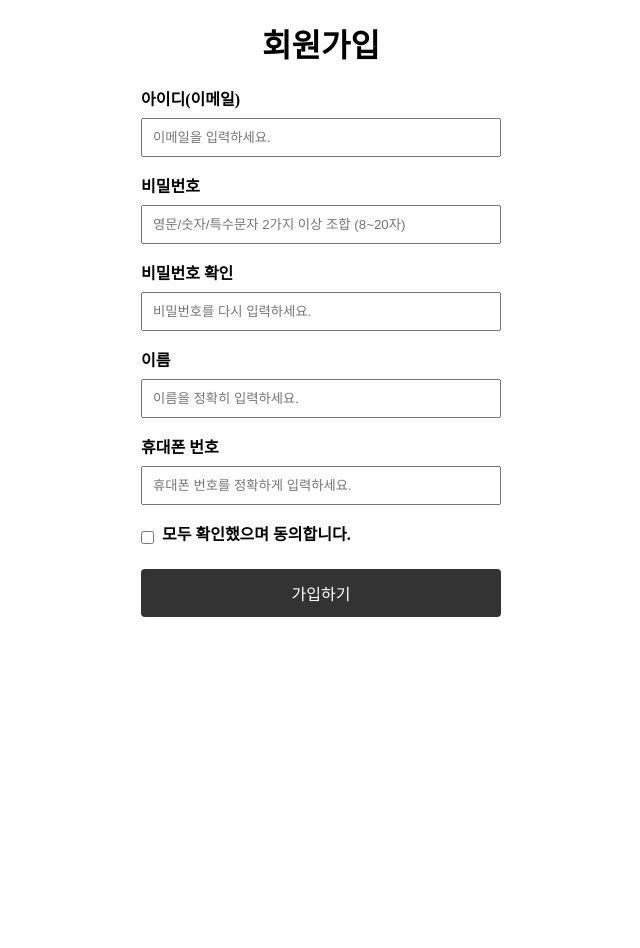
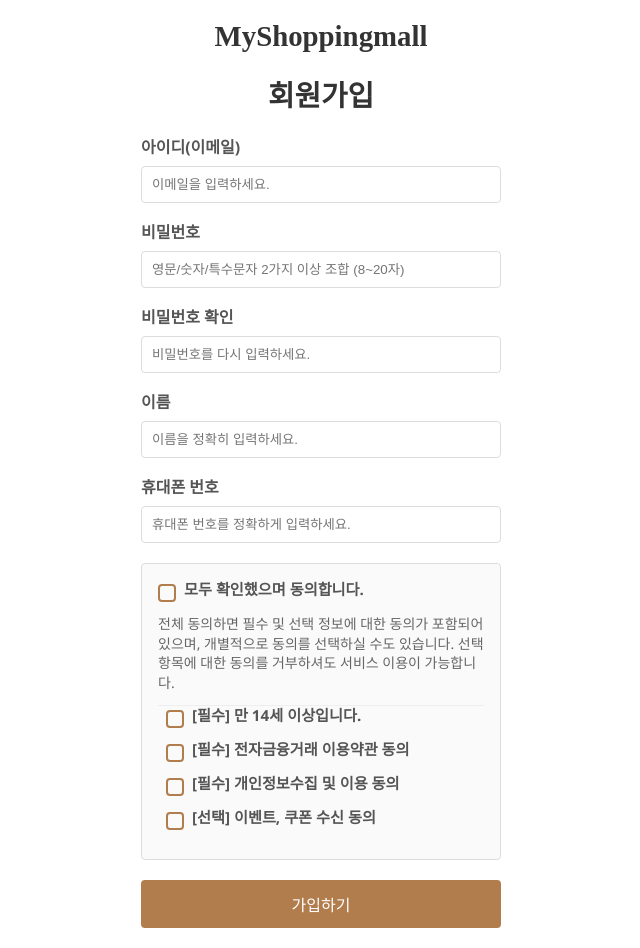
Before and after one commit to youseonghyeon/shopping-vue, a Vue app: page /signup in a window 1280 px wide. Shown: the whole page, without its empty margins (319-959 px from the left). Before the commit the page ends 800 px from the top, so only its background shows below. Built offline with nearby package versions, Linux system fonts and the light colour scheme.

Commit message:
feat: 아이디/비밀번호 찾기 페이지 UI 개선 및 라우팅 추가, 장바구니 페이지에 BottomNav 컴포넌트 추가

```diff
--- /dev/null
+++ b/src/assets/styles.css
@@ -0,0 +1,6 @@
+.logo {
+    font-size: 1.6em;
+    font-weight: bold;
+    font-family: "Times New Roman";
+    color: #333333;
+}
--- a/src/main.js
+++ b/src/main.js
@@ -4,6 +4,7 @@ import router from './router'
 import {library} from '@fortawesome/fontawesome-svg-core'
 import {faHome, faSearch, faShoppingCart, faUser} from '@fortawesome/free-solid-svg-icons'
 import {FontAwesomeIcon} from '@fortawesome/vue-fontawesome'
+import '@/assets/styles.css'
 
 library.add(faSearch, faHome, faUser, faShoppingCart)
 
--- /dev/null
+++ b/src/utils/navigation.js
@@ -0,0 +1,5 @@
+import router from "@/router/index.js"
+
+export function goMain() {
+    router.push('/');
+}
--- a/src/views/Cart.vue
+++ b/src/views/Cart.vue
@@ -13,15 +13,18 @@
       </ul>
       <p v-if="cartItems.length === 0">장바구니가 비어 있습니다.</p>
     </div>
+    <BottomNav />
   </div>
 </template>
 
 <script>
 import HeaderComponent from '../components/Header.vue'
+import BottomNav from "@/components/BottomNav.vue";
 
 export default {
   name: 'Cart',
   components: {
+    BottomNav,
     HeaderComponent
   },
   data() {
--- a/src/views/FindCredentials.vue
+++ b/src/views/FindCredentials.vue
@@ -1,5 +1,6 @@
 <template>
   <div class="find-account-page">
+    <div class="find-container">
       <h1>아이디/비밀번호 찾기</h1>
       <div class="tabs">
         <button :class="{ active: activeTab === 'findId' }" @click="activeTab = 'findId'">
@@ -14,27 +15,55 @@
         <form v-if="activeTab === 'findId'" @submit.prevent="handleFindId">
           <div class="form-group">
             <label for="findIdName">이름</label>
-          <input type="text" id="findIdName" v-model="findId.name" placeholder="이름을 입력하세요" required />
+            <input
+                type="text"
+                id="findIdName"
+                v-model="findId.name"
+                placeholder="이름을 입력하세요"
+                required
+            />
           </div>
           <div class="form-group">
             <label for="findIdEmail">이메일</label>
-          <input type="email" id="findIdEmail" v-model="findId.email" placeholder="이메일을 입력하세요" required />
+            <input
+                type="email"
+                id="findIdEmail"
+                v-model="findId.email"
+                placeholder="이메일을 입력하세요"
+                required
+            />
           </div>
           <button type="submit">아이디 찾기</button>
         </form>
-
         <!-- 비밀번호 찾기 폼 -->
         <form v-if="activeTab === 'findPassword'" @submit.prevent="handleFindPassword">
           <div class="form-group">
             <label for="findPwUserId">아이디</label>
-          <input type="text" id="findPwUserId" v-model="findPassword.userId" placeholder="아이디를 입력하세요" required />
+            <input
+                type="text"
+                id="findPwUserId"
+                v-model="findPassword.userId"
+                placeholder="아이디를 입력하세요"
+                required
+            />
           </div>
           <div class="form-group">
             <label for="findPwEmail">이메일</label>
-          <input type="email" id="findPwEmail" v-model="findPassword.email" placeholder="이메일을 입력하세요" required />
+            <input
+                type="email"
+                id="findPwEmail"
+                v-model="findPassword.email"
+                placeholder="이메일을 입력하세요"
+                required
+            />
           </div>
           <button type="submit">비밀번호 찾기</button>
         </form>
+      </div>
+      <div class="links">
+        <router-link to="/login">로그인</router-link>
+        <router-link to="/signup">회원가입</router-link>
+      </div>
     </div>
   </div>
 </template>
@@ -69,35 +98,48 @@ const handleFindPassword = () => {
 
 <style scoped>
 .find-account-page {
+  display: flex;
+  justify-content: center;
+  align-items: center;
+  min-height: 100vh;
+  background-color: #f5f5f5;
+  padding: 20px;
+}
+
+.find-container {
+  width: 100%;
   max-width: 400px;
-  margin: 0 auto;
-  padding: 20px;
+  background-color: #ffffff;
+  padding: 30px;
+  border-radius: 8px;
+  box-shadow: 0 4px 12px rgba(0, 0, 0, 0.1);
 }
 
 h1 {
   text-align: center;
   margin-bottom: 20px;
+  color: #333333;
+  font-size: 1.8em;
 }
 
 .tabs {
   display: flex;
-  justify-content: center;
   margin-bottom: 20px;
 }
 
 .tabs button {
   flex: 1;
   padding: 10px;
-  border: 1px solid #ccc;
-  background-color: #f9f9f9;
+  border: 1px solid #b27d4d;
+  background-color: transparent;
+  color: #b27d4d;
   cursor: pointer;
-  transition: background-color 0.3s;
+  transition: background-color 0.3s, color 0.3s;
 }
 
 .tabs button.active {
-  background-color: #007bff;
-  color: #fff;
-  border-color: #007bff;
+  background-color: #b27d4d;
+  color: #ffffff;
 }
 
 .tab-content {
@@ -112,6 +154,7 @@ label {
   display: block;
   margin-bottom: 5px;
   font-weight: bold;
+  color: #555555;
 }
 
 input {
@@ -120,13 +163,19 @@ input {
   box-sizing: border-box;
   border: 1px solid #ccc;
   border-radius: 4px;
+  transition: border-color 0.2s;
+}
+
+input:focus {
+  border-color: #b27d4d;
+  outline: none;
 }
 
 button[type="submit"] {
   width: 100%;
   padding: 10px;
-  background-color: #007bff;
-  color: #fff;
+  background-color: #b27d4d;
+  color: #ffffff;
   border: none;
   border-radius: 4px;
   cursor: pointer;
@@ -134,6 +183,22 @@ button[type="submit"] {
 }
 
 button[type="submit"]:hover {
-  background-color: #0056b3;
+  background-color: #9a633d;
+}
+
+.links {
+  margin-top: 20px;
+  text-align: center;
+}
+
+.links a {
+  margin: 0 5px;
+  color: #b27d4d;
+  text-decoration: none;
+  transition: color 0.3s;
+}
+
+.links a:hover {
+  text-decoration: underline;
 }
 </style>
--- a/src/views/Home.vue
+++ b/src/views/Home.vue
@@ -2,7 +2,6 @@
   <div class="container">
     <HeaderComponent />
     <Banner />
-
     <!-- 가격 정렬 버튼 영역 -->
     <div class="sort-buttons">
       <button
--- a/src/views/Login.vue
+++ b/src/views/Login.vue
@@ -1,6 +1,7 @@
 <template>
   <div class="login-page">
     <div class="login-container">
+      <h1 class="logo" @click="goMain()">MyShoppingmall</h1>
       <h1>로그인</h1>
       <form @submit.prevent="handleLogin">
         <div class="form-group">
@@ -33,8 +34,10 @@
 </template>
 
 <script>
-import http, {postRequest} from "@/api/http.js";
-import VueCookies, {set} from "vue-cookies";
+import http from "@/api/http.js";
+import VueCookies from "vue-cookies";
+import {goMain} from "@/utils/navigation.js";
+
 
 export default {
   name: "Login",
@@ -46,19 +49,19 @@ export default {
     };
   },
   methods: {
+    goMain,
     async handleLogin() {
       try {
         const response = await http.post("/login", {
           username: this.username,
           password: this.password,
         });
-
         if (response.data.status === "success") {
           // 로그인 성공 시 쿠키에 사용자 정보 저장
           VueCookies.set("user", response.data.user, this.rememberMe ? "7d" : "1h");
           alert("로그인 성공");
-          console.log("로그인 성공", response)
-          this.$router.push("/"); // 로그인 후 이동할 페이지
+          console.log("로그인 성공", response);
+          this.$router.push("/");
         }
       } catch (error) {
         console.error("로그인 실패:", error);
@@ -66,7 +69,7 @@ export default {
       }
     },
   },
-}
+};
 </script>
 
 <style scoped>
@@ -76,52 +79,63 @@ export default {
   align-items: center;
   min-height: 100vh;
   background-color: #f5f5f5;
+  padding: 20px;
 }
 
 .login-container {
   width: 100%;
   max-width: 400px;
-  padding: 20px;
-  background: #ffffff;
+  padding: 30px;
+  background-color: #ffffff;
   border-radius: 8px;
-  box-shadow: 0 2px 8px rgba(0, 0, 0, 0.1);
+  box-shadow: 0 4px 12px rgba(0, 0, 0, 0.1);
 }
 
 h1 {
   text-align: center;
-  margin-bottom: 20px;
+  margin-bottom: 25px;
   color: #333333;
+  font-size: 1.8em;
 }
 
 .form-group {
-  margin-bottom: 15px;
+  margin-bottom: 18px;
 }
 
 .form-group label {
   display: block;
   font-weight: bold;
-  margin-bottom: 5px;
+  margin-bottom: 8px;
   color: #555555;
+  font-size: 0.95em;
 }
 
 .form-group input {
   width: 100%;
-  padding: 10px;
+  padding: 12px;
+  font-size: 1em;
   border: 1px solid #ddd;
   border-radius: 4px;
+  transition: border-color 0.2s;
+}
+
+.form-group input:focus {
+  border-color: #b27d4d;
+  outline: none;
 }
 
 .options {
   display: flex;
   justify-content: space-between;
   align-items: center;
-  margin-bottom: 15px;
+  margin-bottom: 20px;
 }
 
 .options .find a {
   font-size: 0.9em;
   color: #b27d4d;
   text-decoration: none;
+  transition: color 0.2s;
 }
 
 .options .find a:hover {
@@ -135,13 +149,15 @@ h1 {
 
 .login-btn {
   width: 100%;
-  padding: 10px;
+  padding: 12px;
   background-color: #b27d4d;
   color: #ffffff;
   border: none;
   border-radius: 4px;
   font-size: 1em;
+  font-weight: bold;
   cursor: pointer;
+  transition: background-color 0.2s;
 }
 
 .login-btn:hover {
@@ -150,12 +166,13 @@ h1 {
 
 .signup {
   text-align: center;
-  margin-top: 20px;
+  margin-top: 25px;
 }
 
 .signup p {
   margin-bottom: 10px;
   color: #555555;
+  font-size: 0.95em;
 }
 
 .signup-btn {
@@ -167,10 +184,12 @@ h1 {
   color: #b27d4d;
   text-decoration: none;
   font-weight: bold;
+  transition: background-color 0.2s, color 0.2s;
 }
 
 .signup-btn:hover {
   background-color: #b27d4d;
   color: #ffffff;
 }
+
 </style>
--- a/src/views/ProductDetail.vue
+++ b/src/views/ProductDetail.vue
@@ -1,13 +1,13 @@
 <template>
-  <HeaderComponent />
   <div class="product-detail">
+    <HeaderComponent />
     <h1>{{ product.name }}</h1>
     <img :src="product.titleImage" alt="Product Image"/>
     <p>{{ product.description }}</p>
     <p class="price">가격: {{ formatPrice(product.price) }}</p>
     <button @click="addToCart">Add to Cart</button>
+    <BottomNav />
   </div>
-  <BottomNav />
 </template>
 
 <script>
--- a/src/views/Signup.vue
+++ b/src/views/Signup.vue
@@ -1,8 +1,8 @@
 <template>
   <div class="signup-page">
+    <h1 class="logo" @click="goMain()">MyShoppingmall</h1>
     <h1>회원가입</h1>
     <form @submit.prevent="handleSubmit">
-
       <!-- 아이디(이메일) -->
       <div class="form-group">
         <label for="email">아이디(이메일)</label>
@@ -63,8 +63,10 @@
         <p class="error-msg" v-if="errors.phone">{{ errors.phone }}</p>
       </div>
 
-      <!-- 동의 항목 (모두 확인했으며 동의합니다) -->
+      <!-- 약관 동의 영역 -->
       <div class="agreements">
+        <!-- "모두 동의" 체크박스 -->
+        <div class="main-agree">
           <div class="checkbox-group">
             <input
                 type="checkbox"
@@ -74,24 +76,47 @@
             />
             <label for="agreeAll">모두 확인했으며 동의합니다.</label>
           </div>
+          <p class="agree-desc">
+            전체 동의하면 필수 및 선택 정보에 대한 동의가 포함되어 있으며, 개별적으로 동의를 선택하실 수도 있습니다. 선택 항목에 대한 동의를 거부하셔도 서비스 이용이 가능합니다.
+          </p>
+        </div>
+
+        <!-- 개별 약관 체크박스들 -->
+        <div class="sub-agree-list">
+          <div class="checkbox-group">
+            <input type="checkbox" id="ageConsent" v-model="ageConsent" />
+            <label for="ageConsent">[필수] 만 14세 이상입니다.</label>
+          </div>
+          <div class="checkbox-group">
+            <input type="checkbox" id="termFinance" v-model="termFinance" />
+            <label for="termFinance">[필수] 전자금융거래 이용약관 동의</label>
+          </div>
+          <div class="checkbox-group">
+            <input type="checkbox" id="termPrivacy" v-model="termPrivacy" />
+            <label for="termPrivacy">[필수] 개인정보수집 및 이용 동의</label>
+          </div>
+          <div class="checkbox-group">
+            <input type="checkbox" id="termOptional" v-model="termOptional" />
+            <label for="termOptional">[선택] 이벤트, 쿠폰 수신 동의</label>
+          </div>
+        </div>
+
+        <!-- 필수 항목 미체크 시 에러 메시지 표시 -->
         <p class="error-msg" v-if="errors.agreeAll">{{ errors.agreeAll }}</p>
       </div>
 
-      <button type="submit">가입하기</button>
+      <button type="submit" class="submit-btn">가입하기</button>
     </form>
   </div>
 </template>
 
 <script setup>
-import {ref} from 'vue'
-import {postRequest} from "@/api/http.js";
-import router from "@/router/index.js";
-// 필요하다면 useRouter()를 import하여 회원가입 후 라우팅 처리
-// import { useRouter } from 'vue-router'
+import { ref, watch } from 'vue'
+import { postRequest } from "@/api/http.js"
+import router from "@/router/index.js"
+import {goMain} from "@/utils/navigation.js";
 
-/**
- * 사용자가 입력한 값들
- */
+/** 가입 폼 데이터 */
 const form = ref({
   email: '',
   password: '',
@@ -100,14 +125,17 @@ const form = ref({
   phone: ''
 })
 
-/**
- * "모두 확인했으며 동의합니다" 체크 여부
- */
+/** 체크박스 항목 */
+// "모두 동의"
 const agreeAll = ref(false)
+// 필수
+const ageConsent = ref(false)
+const termFinance = ref(false)
+const termPrivacy = ref(false)
+// 선택
+const termOptional = ref(false)
 
-/**
- * 각 필드별 오류 메시지
- */
+/** 에러 메시지 */
 const errors = ref({
   email: '',
   password: '',
@@ -117,9 +145,7 @@ const errors = ref({
   agreeAll: ''
 })
 
-/**
- * 이메일 검증 함수 (간단 버전)
- */
+/** 이메일 검증 */
 const validateEmail = (email) => {
   if (!email) return '이메일을 입력하세요.'
   const pattern = /^[^\s@]+@[^\s@]+\.[^\s@]+$/
@@ -127,15 +153,12 @@ const validateEmail = (email) => {
   return ''
 }
 
-/**
- * 비밀번호 검증 함수 (간단 버전)
- */
+/** 비밀번호 검증 */
 const validatePassword = (password) => {
   if (!password) return '비밀번호를 입력하세요.'
   if (password.length < 8 || password.length > 20) {
     return '비밀번호는 8~20자 이내여야 합니다.'
   }
-  // 2가지 이상 조합 (영문, 숫자, 특수문자)
   let kindCount = 0
   if (/[A-Za-z]/.test(password)) kindCount++
   if (/[0-9]/.test(password)) kindCount++
@@ -146,87 +169,89 @@ const validatePassword = (password) => {
   return ''
 }
 
-/**
- * 비밀번호 확인 검증 함수
- */
+/** 비밀번호 확인 검증 */
 const validatePasswordConfirm = (password, passwordConfirm) => {
   if (!passwordConfirm) return '비밀번호 확인을 입력하세요.'
   if (password !== passwordConfirm) return '비밀번호가 일치하지 않습니다.'
   return ''
 }
 
-/**
- * 이름 검증 함수
- */
+/** 이름 검증 */
 const validateName = (name) => {
   if (!name) return '이름을 입력하세요.'
-  // 필요 시 정규식이나 추가 검증
   return ''
 }
 
-/**
- * 휴대폰 번호 검증 함수 (간단 버전)
- */
+/** 휴대폰 번호 검증 */
 const validatePhone = (phone) => {
   if (!phone) return '휴대폰 번호를 입력하세요.'
-  const pattern = /^01[0-9]{8,9}$/ // 간단 예시: 010, 011 등으로 시작
+  const pattern = /^01[0-9]{8,9}$/
   if (!pattern.test(phone)) return '휴대폰 번호 형식이 올바르지 않습니다.'
   return ''
 }
 
-/**
- * 폼 전체 검증
- */
+/** 폼 전체 검증 */
 const validateForm = () => {
+  // 1) 일반 필드 검증
   errors.value.email = validateEmail(form.value.email)
   errors.value.password = validatePassword(form.value.password)
-  errors.value.passwordConfirm = validatePasswordConfirm(
-      form.value.password,
-      form.value.passwordConfirm
-  )
+  errors.value.passwordConfirm = validatePasswordConfirm(form.value.password, form.value.passwordConfirm)
   errors.value.name = validateName(form.value.name)
   errors.value.phone = validatePhone(form.value.phone)
 
-  // 동의 항목 체크
-  if (!agreeAll.value) {
-    errors.value.agreeAll = '모든 항목에 동의하셔야 합니다.'
+  // 2) 필수 항목 모두 체크 여부
+  if (!ageConsent.value || !termFinance.value || !termPrivacy.value) {
+    errors.value.agreeAll = '필수 항목에 모두 동의해주세요.'
   } else {
     errors.value.agreeAll = ''
   }
 }
 
-/**
- * "모두 동의" 체크박스 변경 시 처리
- * (추가 세부 항목이 있다면 함께 제어 가능)
- */
+/** "모두 동의" 체크 시 전체 항목 처리 */
 const toggleAllAgreements = () => {
-  // 현재 예시는 "모두 동의" 하나만 있으므로 로직 단순화
+  if (agreeAll.value) {
+    ageConsent.value = true
+    termFinance.value = true
+    termPrivacy.value = true
+    termOptional.value = true
+  } else {
+    ageConsent.value = false
+    termFinance.value = false
+    termPrivacy.value = false
+    termOptional.value = false
+  }
 }
 
 /**
- * 회원가입 버튼 클릭 시 처리
+ * 개별 체크박스가 모두 체크되면 "모두 동의"가 자동으로 체크,
+ * 하나라도 해제되면 "모두 동의" 해제
  */
+watch([ageConsent, termFinance, termPrivacy, termOptional], ([ac, tf, tp, to]) => {
+  if (ac && tf && tp && to) {
+    agreeAll.value = true
+  } else {
+    agreeAll.value = false
+  }
+})
+
+/** 회원가입 버튼 */
 const handleSubmit = async () => {
-  // 1. 폼 검증
   validateForm()
+  // 에러가 하나라도 있으면 중단
+  const hasError = Object.values(errors.value).some(err => err !== '')
+  if (hasError) return
 
-  // 2. 오류 여부 확인
-  const hasError = Object.values(errors.value).some((err) => err !== '')
-  if (hasError) {
-    // 에러가 있으면 진행 중단
-    return
-  }
   try {
-    let axiosResponse = await postRequest('/signup', form.value);
+    const axiosResponse = await postRequest('/signup', form.value)
     if (axiosResponse.data.status === 'SUCCESS') {
-      alert('회원가입 성공');
-      await router.push('/login');
+      alert('회원가입 성공')
+      await router.push('/login')
     } else {
-      alert('회원가입 실패');
+      alert('회원가입 실패')
     }
   } catch (error) {
-    console.error('회원가입 실패:', error);
-    alert('회원가입에 실패했습니다.');
+    console.error('회원가입 실패:', error)
+    alert('회원가입에 실패했습니다.')
   }
 }
 </script>
@@ -236,11 +261,14 @@ const handleSubmit = async () => {
   max-width: 400px;
   margin: 0 auto;
   padding: 20px;
+  font-family: 'Segoe UI', sans-serif;
 }
 
 .signup-page h1 {
   text-align: center;
   margin-bottom: 20px;
+  color: #333333;
+  font-size: 1.8em;
 }
 
 .form-group {
@@ -248,16 +276,26 @@ const handleSubmit = async () => {
 }
 
 label {
-  display: inline-block;
+  display: block;
   margin-bottom: 8px;
   font-weight: bold;
+  color: #555555;
 }
 
 input[type="text"],
-input[type="password"] {
+input[type="password"],
+input[type="email"] {
   width: 100%;
   padding: 10px;
   box-sizing: border-box;
+  border: 1px solid #ddd;
+  border-radius: 4px;
+  transition: border-color 0.2s;
+}
+
+input:focus {
+  border-color: #b27d4d;
+  outline: none;
 }
 
 .error-msg {
@@ -266,27 +304,91 @@ input[type="password"] {
   margin-top: 4px;
 }
 
+/* 약관 영역 */
 .agreements {
-  margin: 16px 0;
+  margin: 20px 0;
+  border: 1px solid #ddd;
+  padding: 16px;
+  border-radius: 4px;
+  background-color: #fafafa;
 }
 
+.main-agree .checkbox-group {
+  margin-bottom: 8px;
+}
+
+.agree-desc {
+  font-size: 0.875rem;
+  color: #666;
+  line-height: 1.4;
+  margin-bottom: 12px;
+}
+
+.sub-agree-list {
+  padding-left: 8px;
+  border-top: 1px solid #eee;
+  margin-top: 12px;
+}
+
+/* 체크박스 스타일 */
 .checkbox-group {
   display: flex;
   align-items: center;
+  margin-bottom: 8px;
+  position: relative;
 }
 
-.checkbox-group input {
+.checkbox-group input[type="checkbox"] {
+  appearance: none;
+  -webkit-appearance: none;
+  width: 18px;
+  height: 18px;
+  border: 2px solid #b27d4d;
+  border-radius: 4px;
   margin-right: 8px;
+  cursor: pointer;
+  transition: background-color 0.2s, border-color 0.2s;
+  vertical-align: middle;
+  position: relative;
 }
 
-button[type="submit"] {
+.checkbox-group input[type="checkbox"]:checked {
+  background-color: #b27d4d;
+  border-color: #b27d4d;
+}
+
+.checkbox-group input[type="checkbox"]:checked::after {
+  content: "";
+  position: absolute;
+  left: 4px;
+  top: 2px;
+  width: 4px;
+  height: 8px;
+  border: solid white;
+  border-width: 0 2px 2px 0;
+  transform: rotate(45deg);
+}
+
+.checkbox-group label {
+  line-height: 1.2;
+  color: #555555;
+  font-size: 0.95rem;
+}
+
+/* 가입 버튼 */
+button.submit-btn {
   width: 100%;
   padding: 12px;
-  background-color: #333;
+  background-color: #b27d4d;
   color: #fff;
   font-size: 1rem;
   cursor: pointer;
   border: none;
   border-radius: 4px;
+  transition: background-color 0.2s;
+}
+
+button.submit-btn:hover {
+  background-color: #9a633d;
 }
 </style>
```
Also changed, not shown: src/components/Header.vue (+0 -7 lines). Lines whose indentation alone changed are shown as unchanged.
